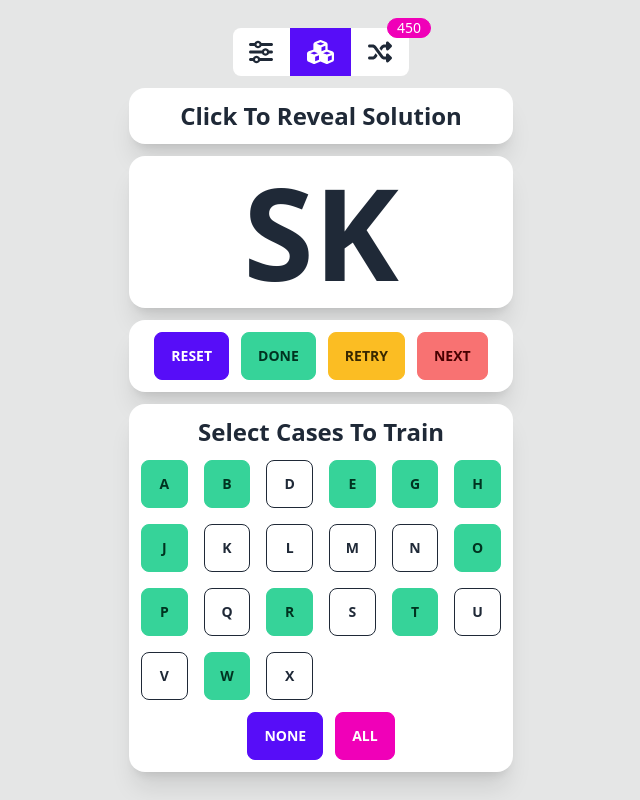
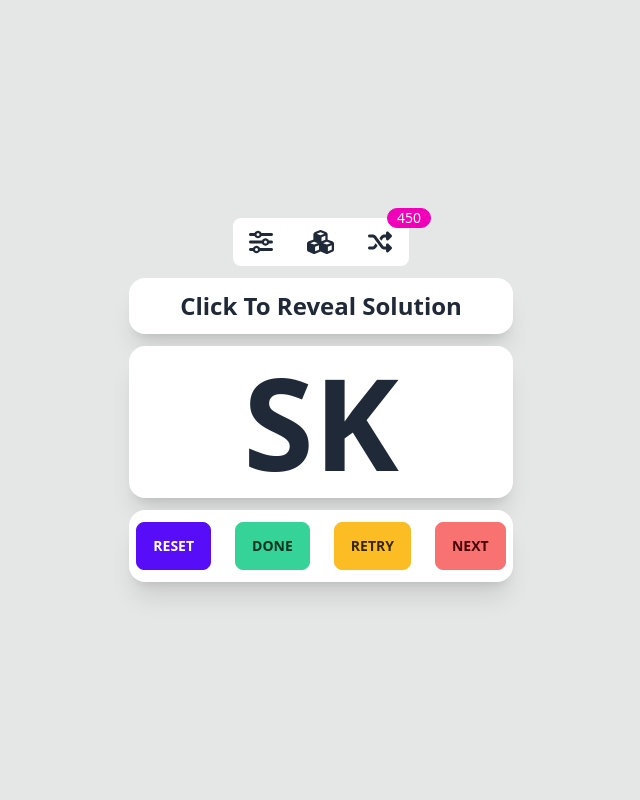
Before and after one commit to simonkellly/bld-tools, a React (Vite) app: page / in a window 1280 px wide. Shown: the whole page, without its empty margins (319-959 px from the left). Built offline with nearby package versions, Linux system fonts and the light colour scheme.

Commit message:
Make some elements into components

```diff
--- a/src/components/New/CaseSelector.tsx
+++ b/src/components/New/CaseSelector.tsx
@@ -1,4 +1,4 @@
-import { TimerCard } from "./TimerCard";
+import { TrainerCard } from "./TrainerCard";
 
 const alphabet = [
   "A",
@@ -25,7 +25,7 @@ const alphabet = [
 ];
 
 export const CaseSelector = () => (
-  <TimerCard className="px-3">
+  <TrainerCard className="px-3">
     <p className="text-2xl text-center font-semibold swap-on pb-3">
       Select Cases To Train
     </p>
@@ -45,5 +45,5 @@ export const CaseSelector = () => (
       <button className="btn btn-primary">None</button>
       <button className="btn btn-secondary">All</button>
     </div>
-  </TimerCard>
+  </TrainerCard>
 );
--- /dev/null
+++ b/src/components/New/Trainer.tsx
@@ -0,0 +1,32 @@
+import { TrainerCard } from "./TrainerCard";
+
+export const Trainer = () => {
+  return (
+    <>
+      <TrainerCard>
+        <label className="swap">
+          <input type="checkbox" />
+          <p className="text-2xl text-center font-semibold swap-on">
+            [U D': [D2', R U' R']]
+          </p>
+          <p className="text-2xl text-center font-semibold swap-off">
+            Click To Reveal Solution
+          </p>
+        </label>
+      </TrainerCard>
+
+      <TrainerCard>
+        <p className="text-9xl text-center font-bold">SK</p>
+      </TrainerCard>
+
+      <TrainerCard>
+        <div className="space-x-6 items-center text-center">
+          <button className="btn btn-primary">Reset</button>
+          <button className="btn btn-success">Done</button>
+          <button className="btn btn-warning">Retry</button>
+          <button className="btn btn-error">Next</button>
+        </div>
+      </TrainerCard>
+    </>
+  );
+};
--- a/src/components/New/TimerCard.tsx
+++ b/src/components/New/TrainerCard.tsx
@@ -5,7 +5,7 @@ interface CardProps {
 }
 
 
-export const TimerCard = (props: CardProps) => {
+export const TrainerCard = (props: CardProps) => {
   if (props.hide) return <></>;
   return (
     <div className={`card w-96 bg-base-100 shadow-xl py-3 ${props.className}`}>
--- a/src/components/New/NewTimer.tsx
+++ b/src/components/New/TrainerUI.tsx
@@ -7,10 +7,10 @@ import { FontAwesomeIcon } from "@fortawesome/react-fontawesome";
 import { useState } from "react";
 import { CaseSelector } from "./CaseSelector";
 import { ConnectionModal } from "./ConnectionModal";
-import { TimerCard } from "./TimerCard";
+import { Trainer } from "./Trainer";
 
-export const NewTimer = () => {
-  const [showCases, setShowCases] = useState(true);
+export const TrainerUI = () => {
+  const [showCases, setShowCases] = useState(false);
 
   return (
     <div className="flex h-screen bg-base-300">
@@ -35,29 +35,7 @@ export const NewTimer = () => {
           </div>
         </div>
 
-        <TimerCard>
-          <label className="swap">
-            <input type="checkbox" />
-            <p className="text-2xl text-center font-semibold swap-on">
-              [U D': [D2', R U' R']]
-            </p>
-            <p className="text-2xl text-center font-semibold swap-off">
-              Click To Reveal Solution
-            </p>
-          </label>
-        </TimerCard>
-        <TimerCard>
-          <p className="text-9xl text-center font-bold">SK</p>
-        </TimerCard>
-
-        <TimerCard>
-          <div className="space-x-3 items-center text-center">
-            <button className="btn btn-primary">Reset</button>
-            <button className="btn btn-success">Done</button>
-            <button className="btn btn-warning">Retry</button>
-            <button className="btn btn-error">Next</button>
-          </div>
-        </TimerCard>
+        <Trainer/>
 
         {showCases && <CaseSelector />}
       </div>
--- a/src/pages/Home.tsx
+++ b/src/pages/Home.tsx
@@ -1,10 +1,9 @@
-import { NewTimer } from "../components/New/NewTimer";
-import { Timer } from "../components/Timer/Timer";
+import { TrainerUI } from "../components/New/TrainerUI";
 
 export const Home = () => {
   return (
     <div>
-      <NewTimer/>
+      <TrainerUI/>
     </div>
   );
 };
```
